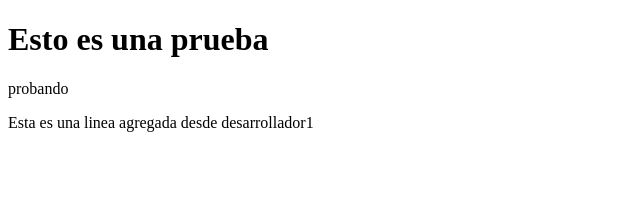
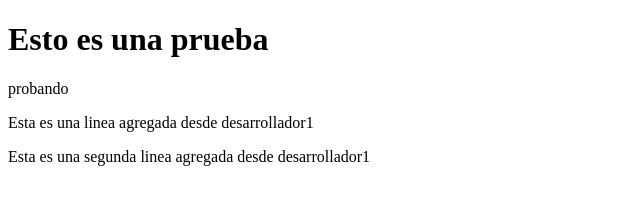
Before and after one commit to NicoMadariaga/curso-git, a plain HTML site: page index.html in a window 1280 px wide. Shown: the whole page, without its empty margins (0-640 px from the left). Drawn offline with Linux system fonts and the light colour scheme.

Commit message:
segunda linea agregada por desa1

```diff
--- a/index.html
+++ b/index.html
@@ -12,5 +12,7 @@
 
 
     <p>Esta es una linea agregada desde desarrollador1</p>
+
+    <p>Esta es una segunda linea agregada desde desarrollador1</p>
 </body>
 </html>
```
